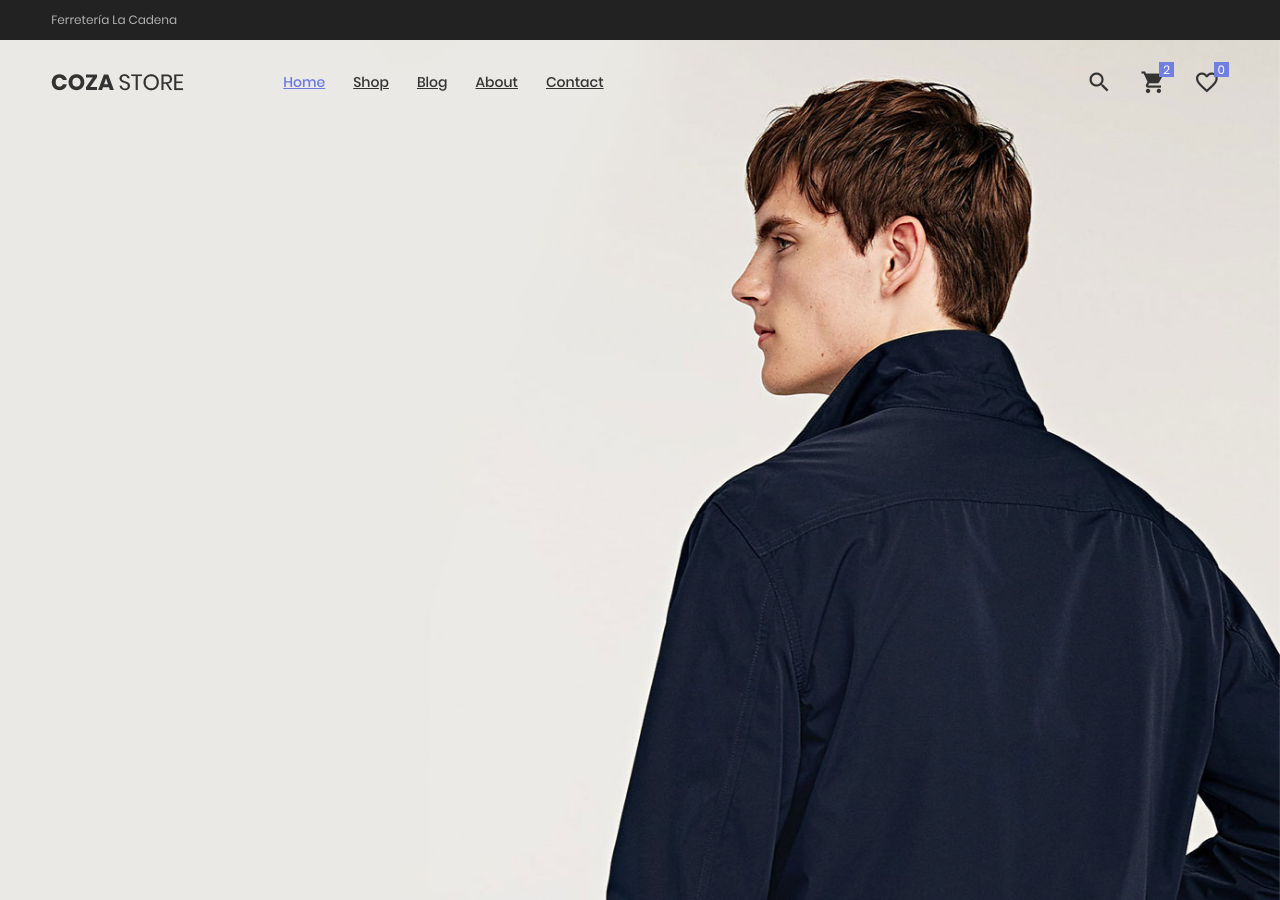
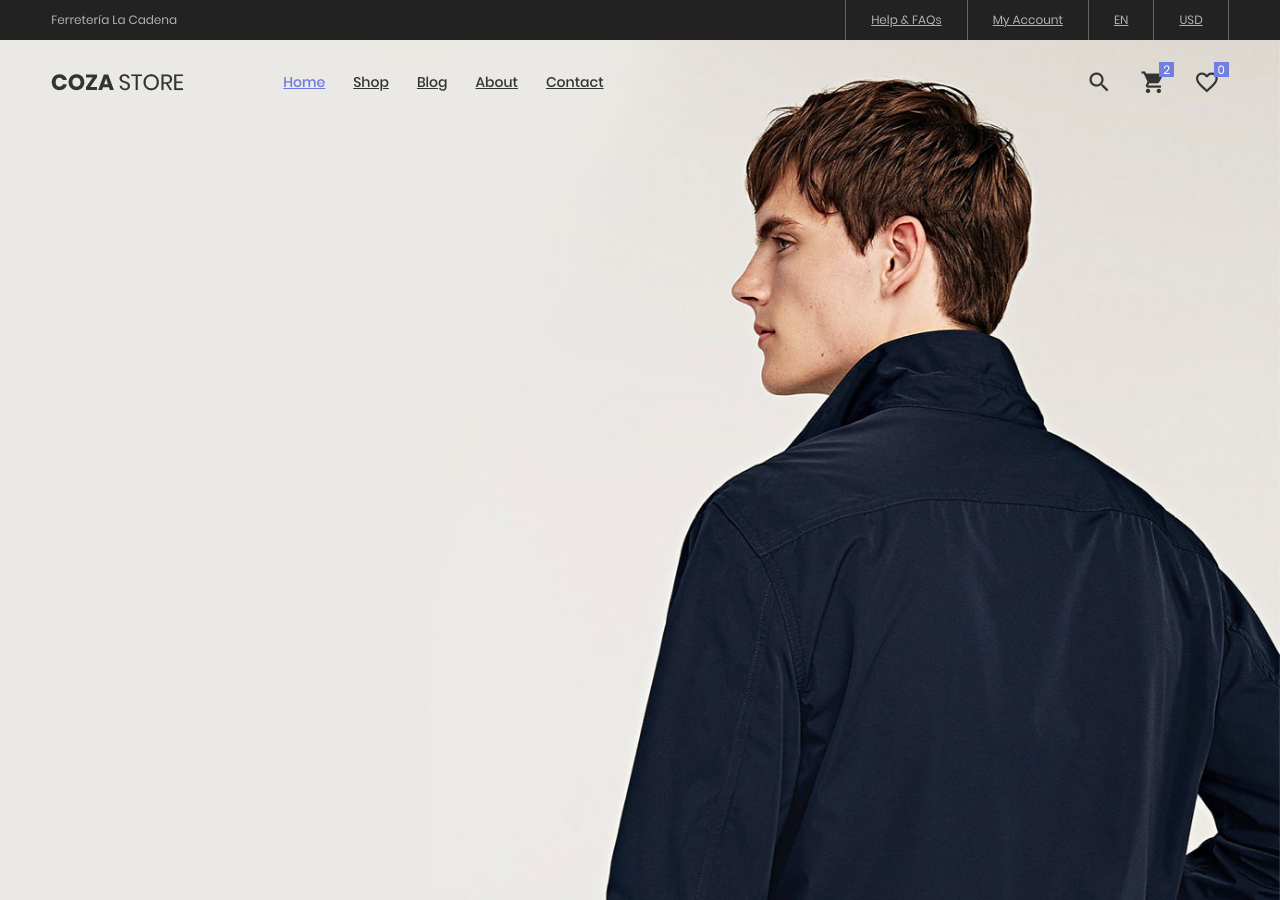
Before and after one commit to lacadenagt/new, a Jekyll site: the page built from index.md, in a window 1280 px wide and 900 px high. Built offline with Jekyll 4.4.1, drawn with Linux system fonts in a browser that asks for light colours; some web fonts are replaced.

Commit message:
Update default.html

```diff
--- a/_layouts/default.html
+++ b/_layouts/default.html
@@ -17,7 +17,7 @@
 						Ferretería La Cadena
 					</div>
 
-					<!--div class="right-top-bar flex-w h-full">
+					<div class="right-top-bar flex-w h-full">
 						<a href="#" class="flex-c-m trans-04 p-lr-25">
 							Help & FAQs
 						</a>
@@ -33,7 +33,7 @@
 						<a href="#" class="flex-c-m trans-04 p-lr-25">
 							USD
 						</a>
-					</div-->
+					</div>
 				</div>
 			</div>
 
```
